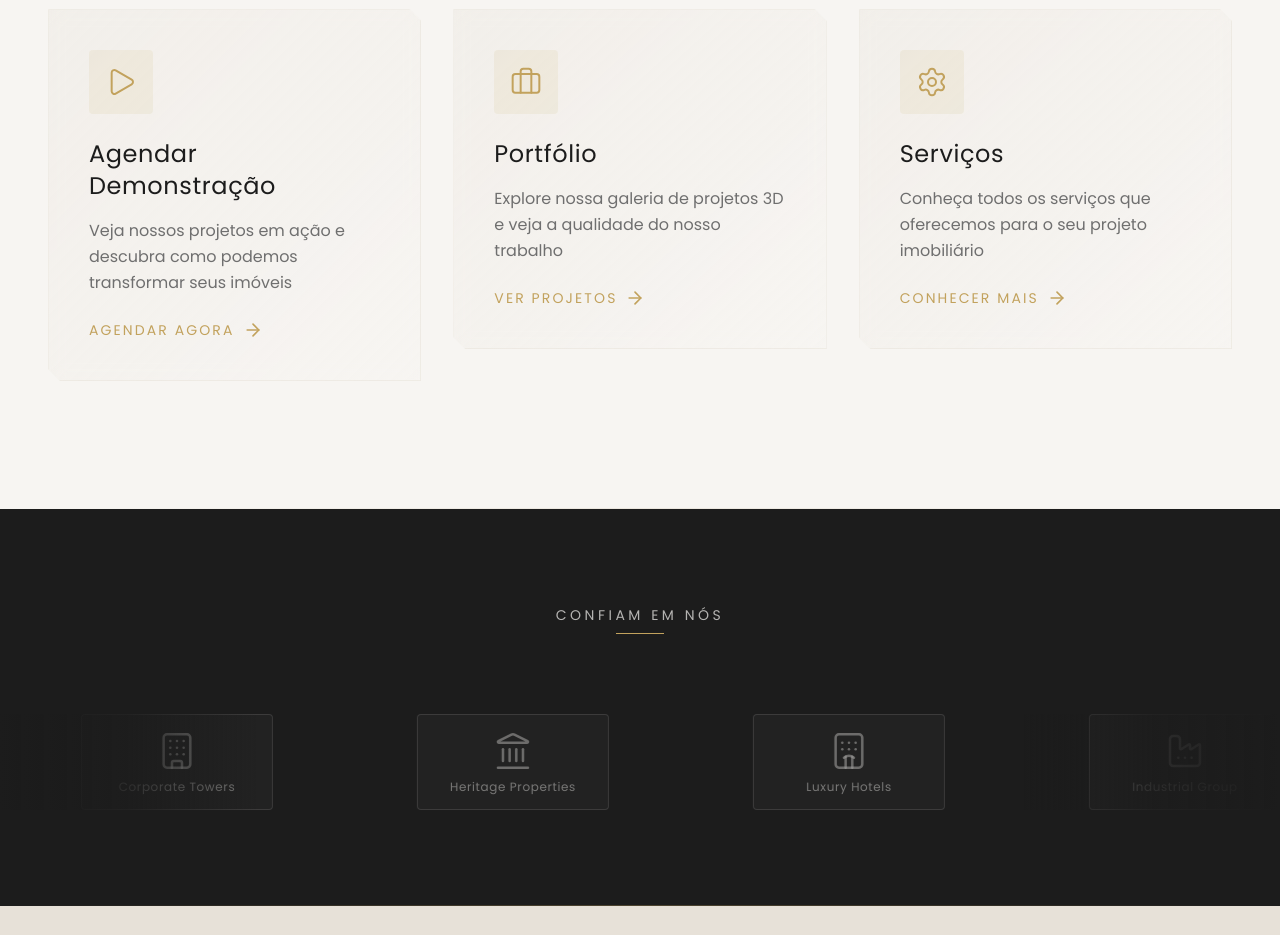
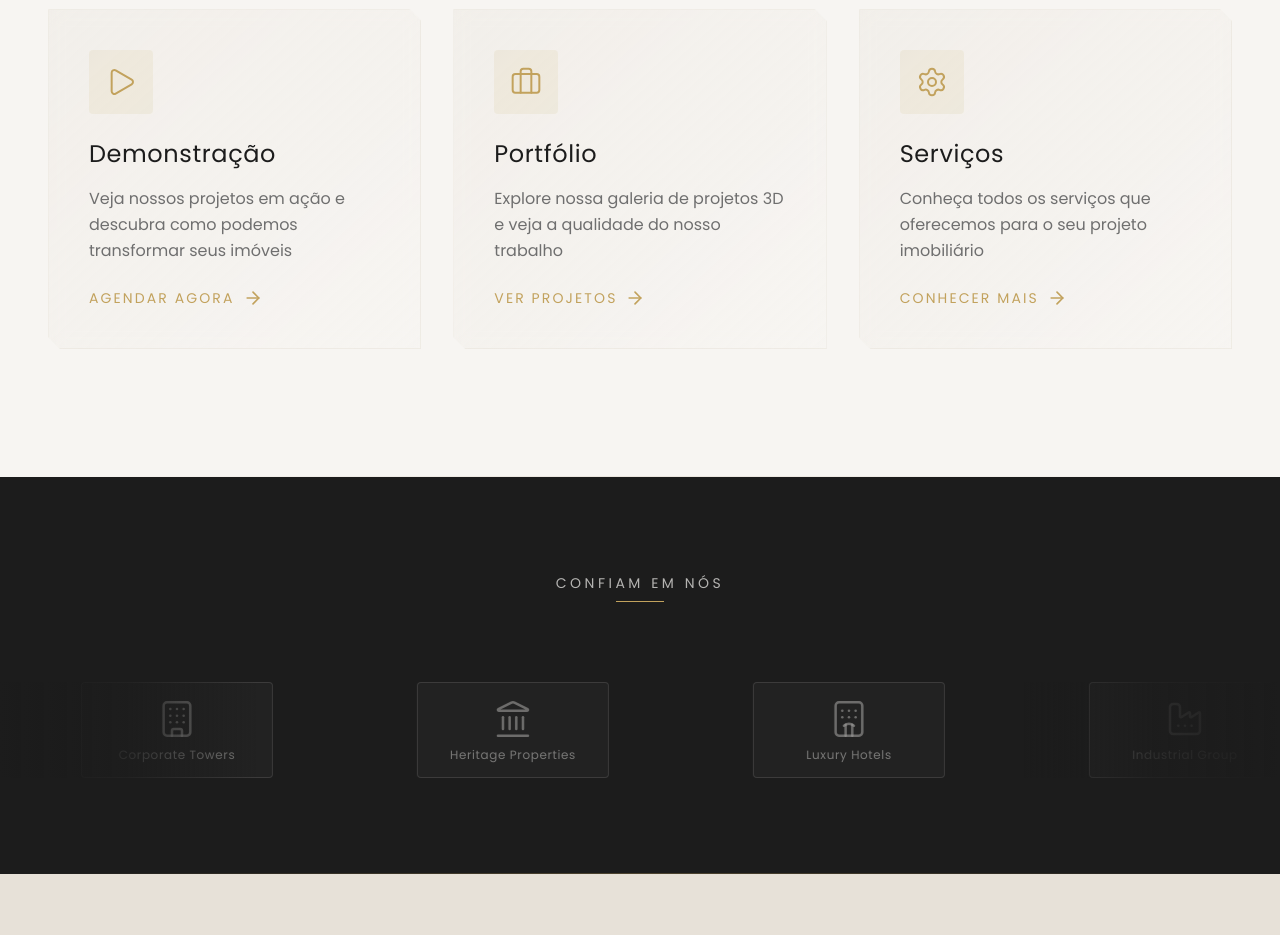
Before and after one commit to MichaelDu4rte/gsdesing, a Next.js app: page / in a window 1280 px wide. Shown: the part 1120-2055 px from the top of the page. Built offline with nearby package versions, Linux system fonts and the light colour scheme.

Commit message:
mudanca em card

```diff
--- a/app/components/Services.tsx
+++ b/app/components/Services.tsx
@@ -9,7 +9,7 @@ import DemoModal from './DemoModal';
 const services = [
   {
     id: 'demo',
-    title: 'Agendar Demonstração',
+    title: 'Demonstração',
     description: 'Veja nossos projetos em ação e descubra como podemos transformar seus imóveis',
     icon: Play,
     href: '#',
```
